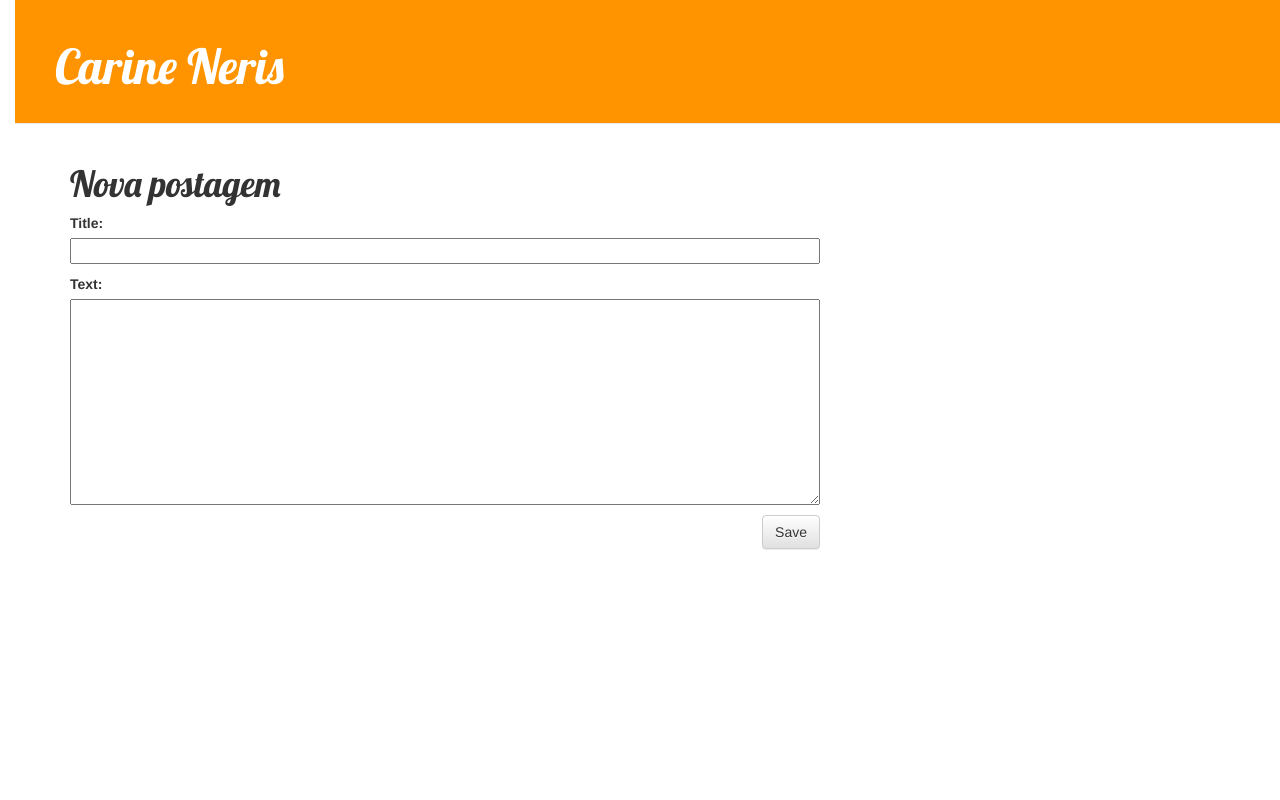
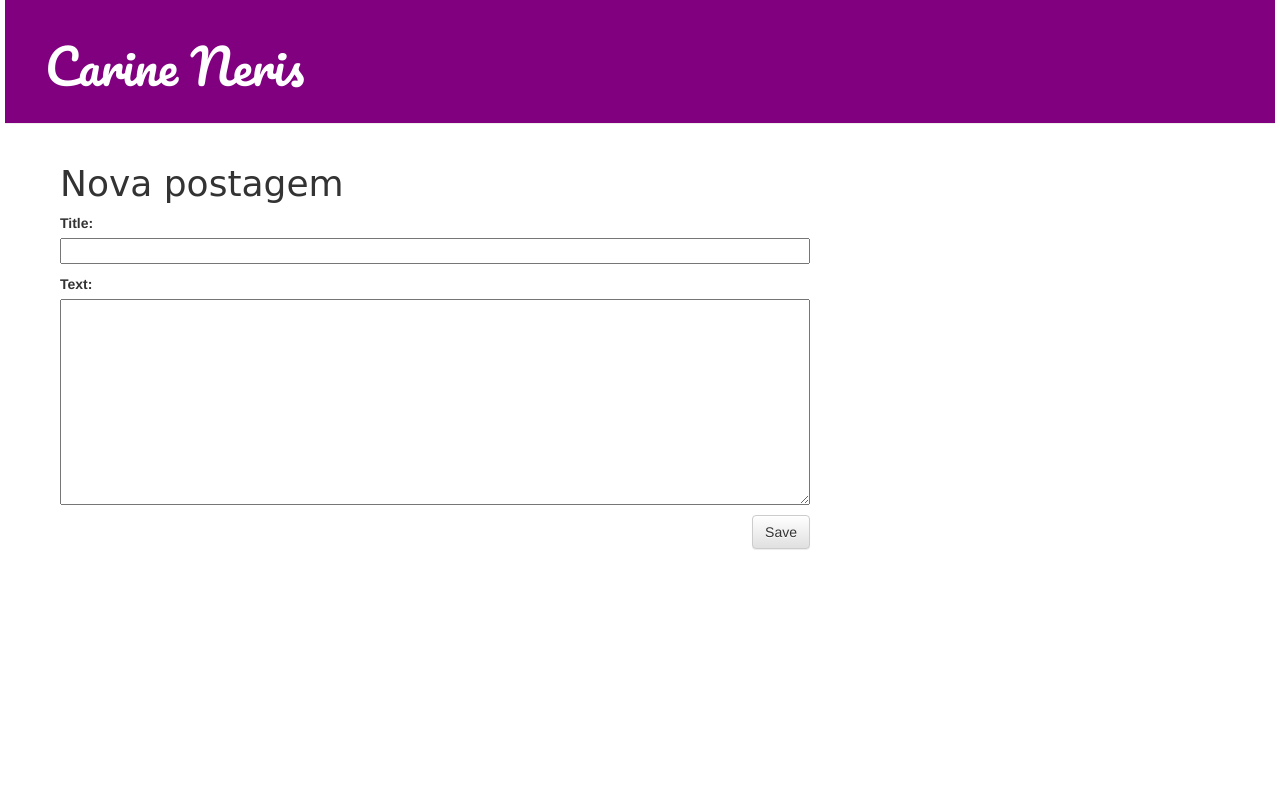
Before and after one commit to Carine-Neris/Djangogirls, a Django app: page /post/new in a window 1280 px wide. Run offline with Django 3.2, Linux system fonts and the light colour scheme; some libraries are stand-ins or nearby versions.

Commit message:
Feitas alteraçoes no css

```diff
--- a/blog/static/css/blog.css
+++ b/blog/static/css/blog.css
@@ -1,14 +1,15 @@
 h1 a {
     color: #FCA205;
-    font-family: 'Lobster';
+    font-family: 'Pacifico';
 }
 
 body {
-    padding-left: 15px;
+    padding-left: 5px;
+    padding-right: 5px;
 }
 
 .page-header {
-    background-color: #ff9400;
+    background-color: #800080;
     margin-top: 0;
     padding: 20px 20px 20px 40px;
 }
@@ -29,6 +30,7 @@ h1, h2, h3, h4 {
 
 .date {
     color: #828282;
+    margin-right: 20px;
 }
 
 .save {
--- a/blog/templates/blog/base.html
+++ b/blog/templates/blog/base.html
@@ -1,10 +1,10 @@
 {% load static %}
 <html>
     <head>
-        <title>Carine´s blog</title>
+        <title>Blog</title>
         <link rel="stylesheet" href="//maxcdn.bootstrapcdn.com/bootstrap/3.2.0/css/bootstrap.min.css">
         <link rel="stylesheet" href="//maxcdn.bootstrapcdn.com/bootstrap/3.2.0/css/bootstrap-theme.min.css">
-        <link href='//fonts.googleapis.com/css?family=Lobster&subset=latin,latin-ext' rel='stylesheet' type='text/css'>
+        <link href="https://fonts.googleapis.com/css?family=Pacifico" rel="stylesheet">
         <link rel="stylesheet" href="{% static 'css/blog.css' %}">
     </head>
     <body>
```
